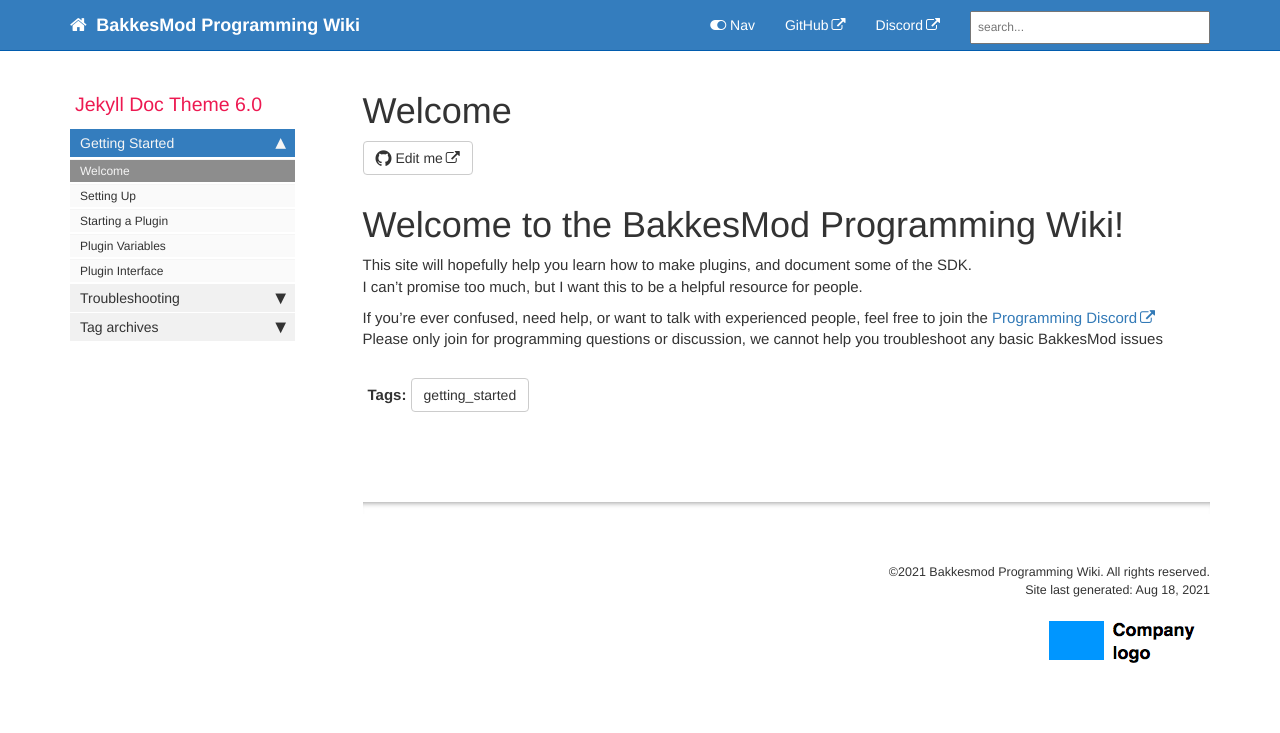
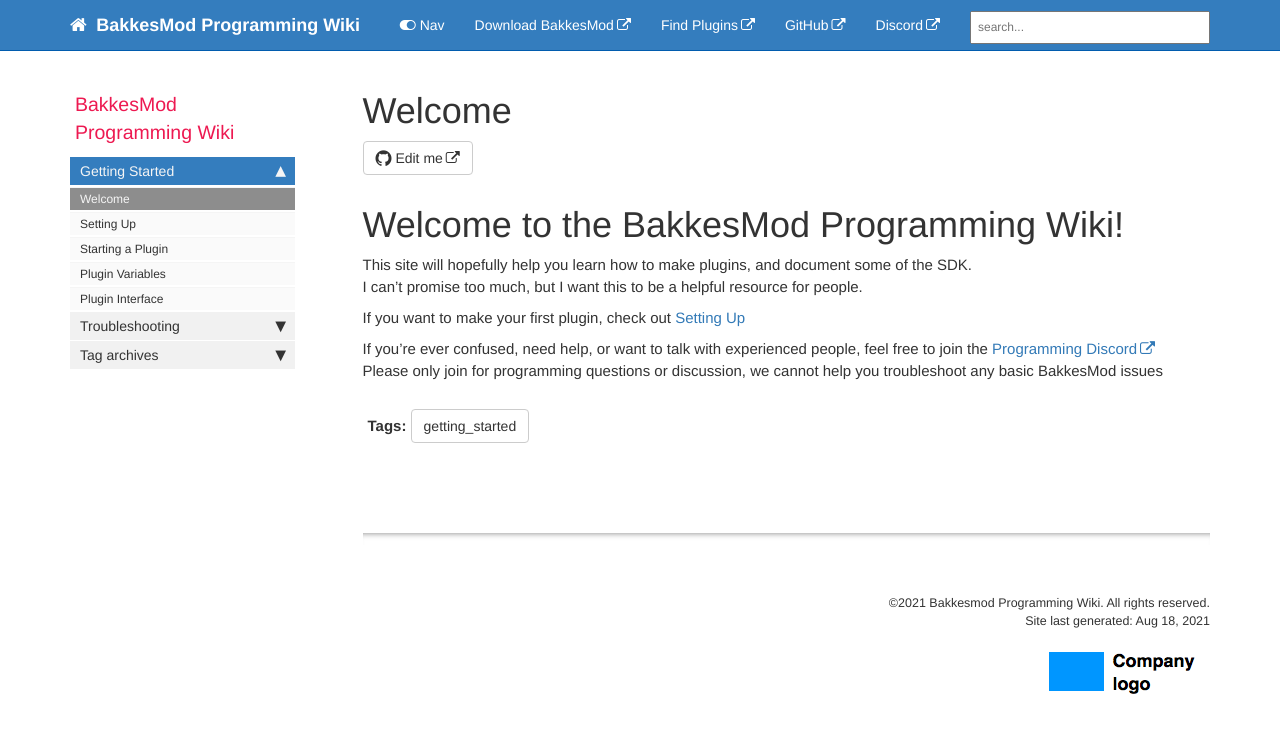
Before and after one commit to ubelhj/BakkesModWiki, a Jekyll site: the page built from index.md, in a window 1280 px wide. Shown: the top 733 px of the page. Built offline with Jekyll 4.4.1, drawn with Linux system fonts in a browser that asks for light colours; comment, search, counter and statistics services are not loaded.

Commit message:
updates side and top bars

```diff
--- a/_data/sidebars/home_sidebar.yml
+++ b/_data/sidebars/home_sidebar.yml
@@ -1,9 +1,8 @@
 # This is your sidebar TOC. The sidebar code loops through sections here and provides the appropriate formatting.
 
 entries:
-- title: sidebar
-  product: Jekyll Doc Theme
-  version: 6.0
+- title: Main Sidebar
+  product: BakkesMod Programming Wiki
   folders:
 
   - title:
--- a/_data/topnav.yml
+++ b/_data/topnav.yml
@@ -3,6 +3,10 @@
 topnav:
 - title: Topnav
   items:
+    - title: Download BakkesMod
+      external_url: https://bakkesmod.com/
+    - title: Find Plugins
+      external_url: https://bakkesplugins.com/
     - title: GitHub
       external_url: https://github.com/ubelhj/BakkesModWiki
     - title: Discord
--- a/index.md
+++ b/index.md
@@ -9,5 +9,7 @@ permalink: index.html
 This site will hopefully help you learn how to make plugins, and document some of the SDK.
 I can't promise too much, but I want this to be a helpful resource for people.
 
+If you want to make your first plugin, check out [Setting Up](getting_started.html)
+
 If you're ever confused, need help, or want to talk with experienced people, feel free to join the [Programming Discord](https://discord.gg/HMptXSzCvU)
 Please only join for programming questions or discussion, we cannot help you troubleshoot any basic BakkesMod issues
```
